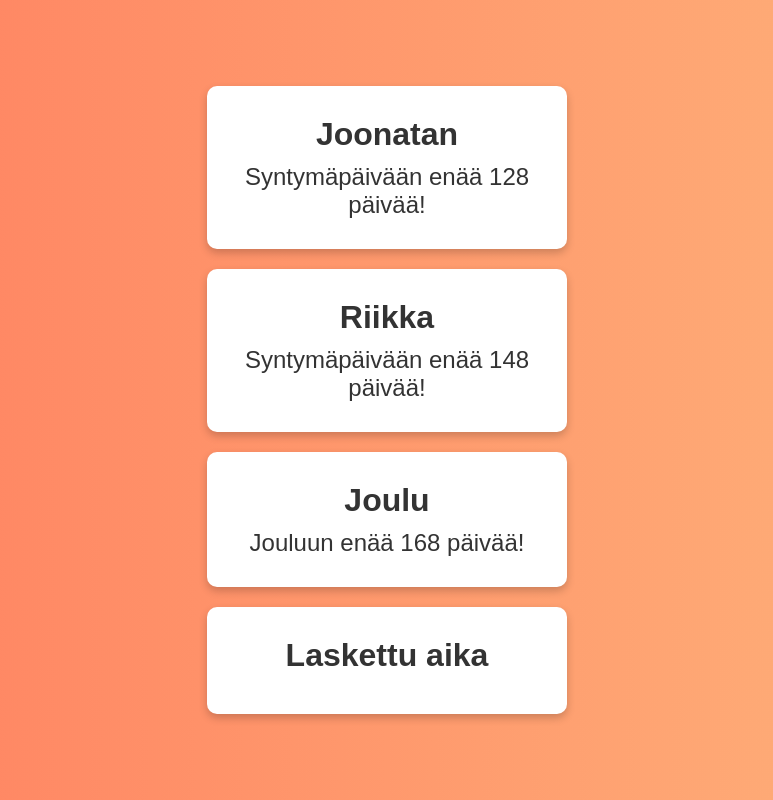
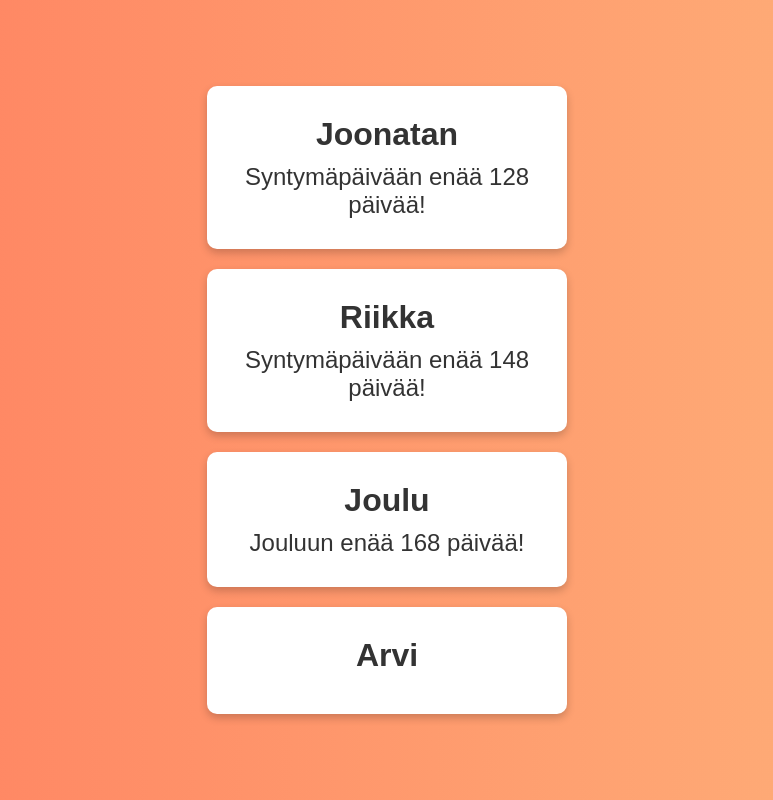
Before and after one commit to JssJssJssJ/JssJssJssJ.github.io, a plain HTML site: page index.html in a window 1280 px wide. Shown: the whole page, without its empty margins (253-1026 px from the left). Drawn offline with Linux system fonts and the light colour scheme.

Commit message:
Update index.html

```diff
--- a/index.html
+++ b/index.html
@@ -21,7 +21,7 @@
             <div class="result" id="result3"></div>
         </div>
         <div class="box">
-            <h1>Laskettu aika</h1>
+            <h1>Arvi</h1>
             <div class="result" id="result4"></div>
         </div>
     </div>
```
